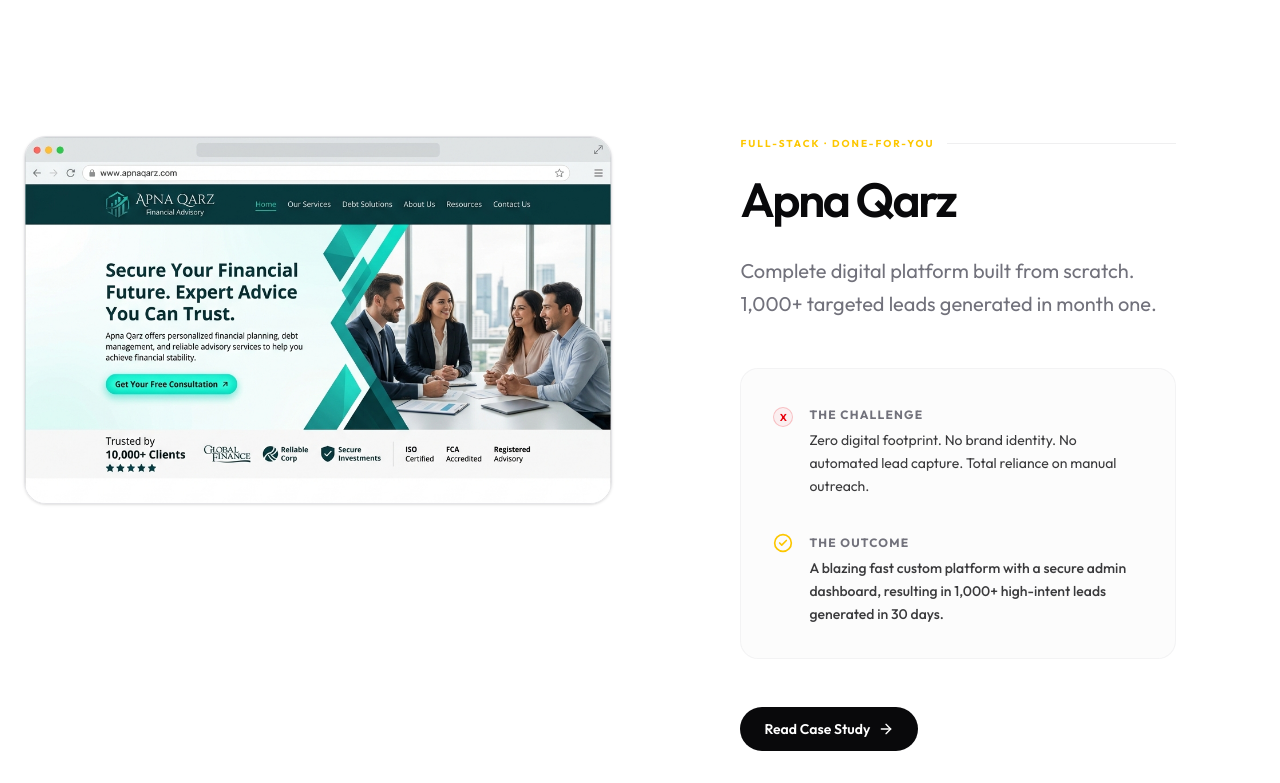
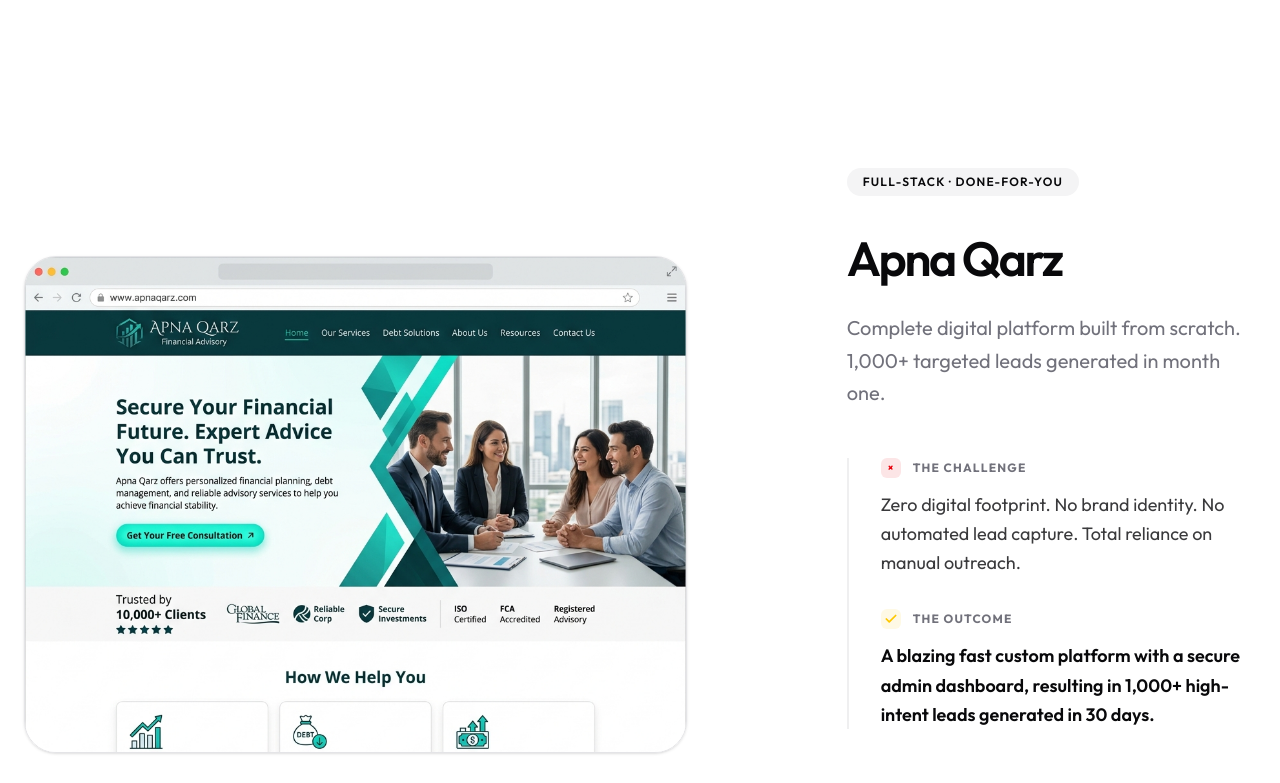
Before and after one commit to itsyasirkhandev/connectyasir, a Next.js app: page /projects in a window 1280 px wide. Shown: the part 1280-2063 px from the top of the page. Built offline with nearby package versions, Linux system fonts and the light colour scheme; no server answers.

Commit message:
updated client testimonial

```diff
--- a/components/sections/project-detail/ClientTestimonial.tsx
+++ b/components/sections/project-detail/ClientTestimonial.tsx
@@ -2,8 +2,10 @@
   return (
     <section>
       <blockquote>
-        &ldquo;One of the most professional developers I&apos;ve worked with.
-        Latest technology. On-time delivery. Fair pricing.&rdquo;
+        &ldquo;I found more professional and best web developer using next.js
+        and latest technology, to building websites and completing projects on
+        time in normal service charges, Personally I like and recommend yasir
+        Khan as web developer&rdquo;
       </blockquote>
       <cite>
         <span>Rashid Bashir</span>
--- a/components/sections/projects/ProjectGrid.tsx
+++ b/components/sections/projects/ProjectGrid.tsx
@@ -1,95 +1,106 @@
 import Image from 'next/image'
 import Link from 'next/link'
-import { ArrowRight, CheckCircle2 } from 'lucide-react'
+import { ArrowRight, Check } from 'lucide-react'
 import { PROJECTS } from '@/lib/site-data'
 
 export default function ProjectGrid() {
   return (
-    <section className="bg-background py-24 md:py-32">
+    <section className="bg-background py-24 md:py-40">
       <div className="container mx-auto px-6">
-        <div className="flex flex-col gap-32 md:gap-48 lg:gap-64">
+        <div className="flex flex-col gap-40 md:gap-56 lg:gap-72">
           {PROJECTS.map((project, index) => (
             <article
               key={project.slug}
               id={project.slug}
-              className={`flex flex-col gap-12 lg:flex-row lg:items-start ${
-                index % 2 !== 0 ? 'lg:flex-row-reverse' : ''
+              className={`grid grid-cols-1 items-center gap-12 lg:grid-cols-[1.4fr_1fr] lg:gap-24 ${
+                index % 2 !== 0 ? 'lg:grid-cols-[1fr_1.4fr]' : ''
               }`}
             >
               {/* Image Side */}
-              <div className="lg:w-1/2">
-                <div className="group border-border bg-muted/30 hover:border-primary/20 relative aspect-16/10 overflow-hidden rounded-3xl border shadow-sm transition-all duration-500 hover:shadow-md">
+              <div
+                className={`relative w-full ${index % 2 !== 0 ? 'lg:order-last' : ''}`}
+              >
+                {/* Soft background glow */}
+                <div className="bg-muted absolute top-1/2 left-1/2 -z-10 aspect-square w-[110%] -translate-x-1/2 -translate-y-1/2 rounded-full blur-[100px] transition-all duration-700 md:w-[90%]" />
+
+                <div className="group border-border bg-muted/20 relative aspect-[4/3] w-full overflow-hidden rounded-[2rem] border shadow-sm transition-all duration-700 ease-out hover:-translate-y-2 hover:shadow-xl md:aspect-[16/10] xl:aspect-[4/3]">
                   <Image
                     src={project.image}
                     alt={project.imageAlt}
                     fill
-                    className="object-cover object-top transition-transform duration-700 ease-out group-hover:scale-105"
-                    sizes="(max-width: 768px) 100vw, 50vw"
+                    className="object-cover object-top transition-transform duration-1000 ease-out group-hover:scale-105"
+                    sizes="(max-width: 1024px) 100vw, 60vw"
                   />
-                  <div className="from-background/20 absolute inset-0 bg-linear-to-t to-transparent opacity-0 transition-opacity duration-300 group-hover:opacity-100" />
+                  <div className="from-background/40 absolute inset-0 bg-linear-to-t to-transparent opacity-0 transition-opacity duration-500 group-hover:opacity-100" />
                 </div>
               </div>
 
               {/* Content Side */}
-              <div className="flex flex-col justify-center lg:w-1/2 lg:px-12 xl:px-20">
-                <div className="flex items-center gap-3">
-                  <span className="text-primary text-[10px] font-bold tracking-[0.2em] uppercase">
+              <div
+                className={`flex flex-col justify-center ${
+                  index % 2 === 0 ? 'lg:pl-8 xl:pl-16' : 'lg:pr-8 xl:pr-16'
+                }`}
+              >
+                <div className="flex items-center gap-4">
+                  <span className="bg-muted text-foreground flex items-center justify-center rounded-full px-4 py-1.5 text-xs font-semibold tracking-widest uppercase">
                     {project.projectType}
                   </span>
-                  <div className="bg-border/60 h-px flex-1" />
                 </div>
 
-                <h2 className="text-foreground mt-6 text-3xl font-semibold tracking-tighter md:text-5xl">
+                <h2 className="text-foreground mt-8 text-4xl leading-tight font-semibold tracking-tighter md:text-5xl">
                   {project.name}
                 </h2>
 
-                <p className="text-muted-foreground mt-8 text-lg leading-relaxed md:text-xl">
+                <p className="text-muted-foreground mt-6 max-w-prose text-lg leading-relaxed md:text-xl">
                   {project.shortDescription}
                 </p>
 
                 {/* Outcomes */}
-                <div className="bg-muted/30 border-border/40 mt-12 grid gap-8 rounded-2xl border p-8">
+                <div className="border-border/60 mt-12 flex flex-col gap-8 border-l-2 pl-6 md:pl-8">
                   {project.before && (
-                    <div className="flex gap-4">
-                      <div className="border-destructive/20 bg-destructive/5 text-destructive mt-1.5 flex h-5 w-5 shrink-0 items-center justify-center rounded-full border">
-                        <span className="text-[10px] font-bold">X</span>
-                      </div>
-                      <div>
+                    <div className="max-w-prose">
+                      <div className="flex items-center gap-3">
+                        <span className="bg-destructive/10 text-destructive flex h-5 w-5 items-center justify-center rounded-sm text-[10px] font-bold">
+                          ×
+                        </span>
                         <span className="text-muted-foreground text-xs font-bold tracking-widest uppercase">
                           The Challenge
                         </span>
-                        <p className="text-foreground/80 mt-1 text-sm leading-relaxed">
-                          {project.before}
-                        </p>
                       </div>
+                      <p className="text-foreground/80 mt-3 text-base leading-relaxed md:text-lg">
+                        {project.before}
+                      </p>
                     </div>
                   )}
                   {project.after && (
-                    <div className="flex gap-4">
-                      <CheckCircle2 className="text-primary mt-1 h-5 w-5 shrink-0" />
-                      <div>
+                    <div className="max-w-prose">
+                      <div className="flex items-center gap-3">
+                        <span className="bg-primary/10 text-primary flex h-5 w-5 items-center justify-center rounded-sm">
+                          <Check className="h-3.5 w-3.5 stroke-[3]" />
+                        </span>
                         <span className="text-muted-foreground text-xs font-bold tracking-widest uppercase">
                           The Outcome
                         </span>
-                        <p className="text-foreground/80 mt-1 text-sm leading-relaxed font-medium">
-                          {project.after}
-                        </p>
                       </div>
+                      <p className="text-foreground mt-3 text-base leading-relaxed font-semibold md:text-lg">
+                        {project.after}
+                      </p>
                     </div>
                   )}
                 </div>
 
-                <div className="mt-12">
+                <div className="mt-14">
                   {project.slug === 'apna-qarz' ? (
                     <Link
                       href={project.path}
-                      className="group/link bg-foreground text-background hover:bg-primary inline-flex items-center gap-2 rounded-full px-6 py-3 text-sm font-semibold transition-all"
+                      className="group/link bg-foreground text-background hover:bg-foreground/90 focus-visible:ring-primary inline-flex items-center gap-3 rounded-full px-8 py-4 text-base font-semibold shadow-sm transition-all duration-200 ease-out hover:scale-[1.02] focus-visible:ring-2 focus-visible:outline-none active:scale-[0.98]"
                     >
                       Read Case Study
-                      <ArrowRight className="h-4 w-4 transition-transform group-hover/link:translate-x-1" />
+                      <ArrowRight className="h-4 w-4 transition-transform duration-300 ease-out group-hover/link:translate-x-1" />
                     </Link>
                   ) : (
-                    <div className="border-border text-muted-foreground inline-flex items-center gap-2 rounded-full border px-6 py-3 text-sm font-medium">
+                    <div className="text-muted-foreground inline-flex items-center gap-4 text-sm font-semibold tracking-wide">
+                      <div className="bg-muted-foreground/30 h-0.5 w-6 rounded-full" />
                       Case Study Coming Soon
                     </div>
                   )}
--- a/components/sections/shared/Testimonials.tsx
+++ b/components/sections/shared/Testimonials.tsx
@@ -5,8 +5,8 @@
 const testimonials = [
   {
     quote:
-      'Professional, modern, on-time, and fairly priced. I highly recommend Yasir Khan.',
-    shortQuote: 'Professional, modern, on-time, and fairly priced.',
+      'I found more professional and best web developer using next.js and latest technology, to building websites and completing projects on time in normal service charges, Personally I like and recommend yasir Khan as web developer',
+    shortQuote: 'Personally I like and recommend yasir Khan as web developer',
     author: 'Rashid Bashir',
     role: 'Finance Advisor',
     company: 'Apna Qarz',
@@ -14,16 +14,18 @@
   },
   {
     quote:
-      'The new site looks premium, loads fast, and helped improve trust and conversions.',
-    shortQuote: 'The new site feels premium and helped improve trust.',
-    author: 'Owner',
+      "I really struggled with credibility early on. I had a great service with Prime Tools, but the way my site looked before... well, it just didn't inspire much confidence. I was losing people because it didn't look 'official' enough, I think. Yasir Khan really stepped in and fixed that. The new landing page is clean, fast, and actually looks like a premium business. My conversion rates have improved quite a bit because people actually trust the site now. It’s a huge relief.",
+    shortQuote:
+      'The new landing page is clean, fast, and actually looks like a premium business.',
+    author: 'Mohummad Ayan',
     role: 'Owner',
-    company: 'Prime Tools Provider',
+    company: 'Prime Tools',
   },
   {
     quote:
-      'Our old site brought no leads. After the rebuild, traffic and inquiries improved significantly.',
-    shortQuote: 'Traffic and inquiries improved after the rebuild.',
+      "We were struggling with an outdated website that wasn't bringing in any leads. Yasir khan completely transformed our online presence by building us a professional, modern marketing website with great design and clear messaging. Since the new site went live, our traffic and inquiries have significantly increased. Communication was smooth, delivery was on time, and the quality exceeded our expectations. Highly recommend for anyone needing a website that actually delivers results!",
+    shortQuote:
+      'Yasir khan completely transformed our online presence by building us a professional, modern marketing website.',
     author: 'Ghulam Yaseen',
     role: 'Director',
     company: 'Ghulam Seeds',
@@ -34,7 +36,9 @@
   variant?: 'home' | 'about'
 }
 
-export default function Testimonials({ variant = 'home' }: TestimonialsProps = {}) {
+export default function Testimonials({
+  variant = 'home',
+}: TestimonialsProps = {}) {
   const isAbout = variant === 'about'
 
   return (
@@ -50,7 +54,9 @@
             </span>
           )}
           <h2 className="text-foreground mt-4 text-4xl leading-tight font-semibold tracking-tighter">
-            {isAbout ? 'What founders say' : 'Trusted by founders who demand results.'}
+            {isAbout
+              ? 'What founders say'
+              : 'Trusted by founders who demand results.'}
           </h2>
         </div>
 
```
